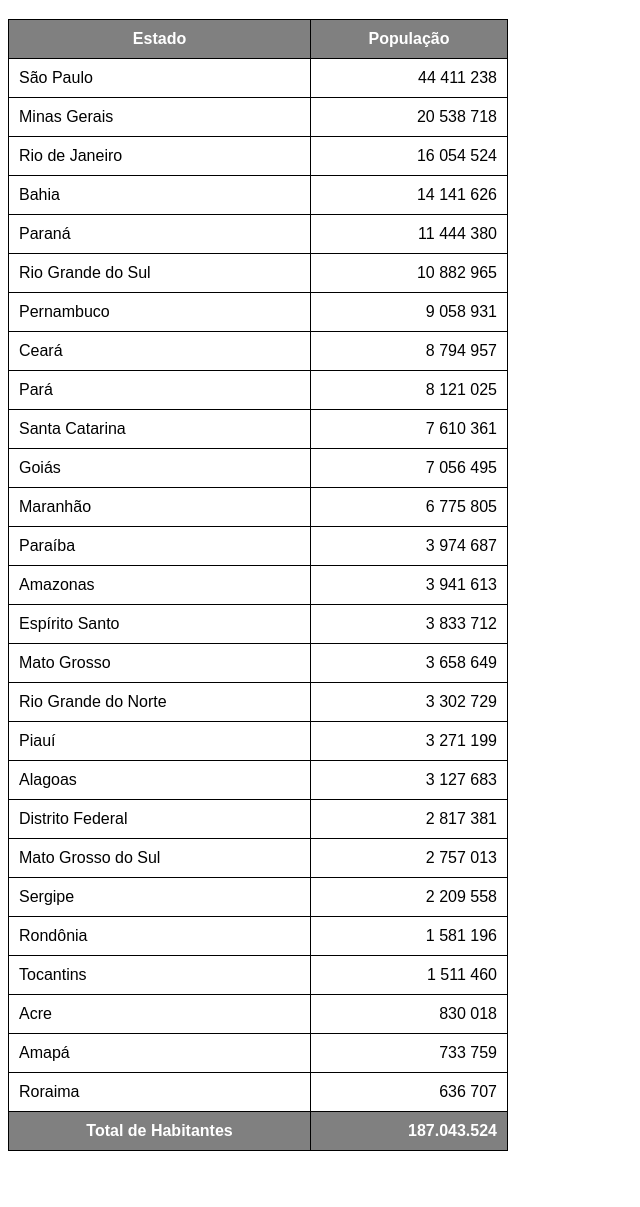
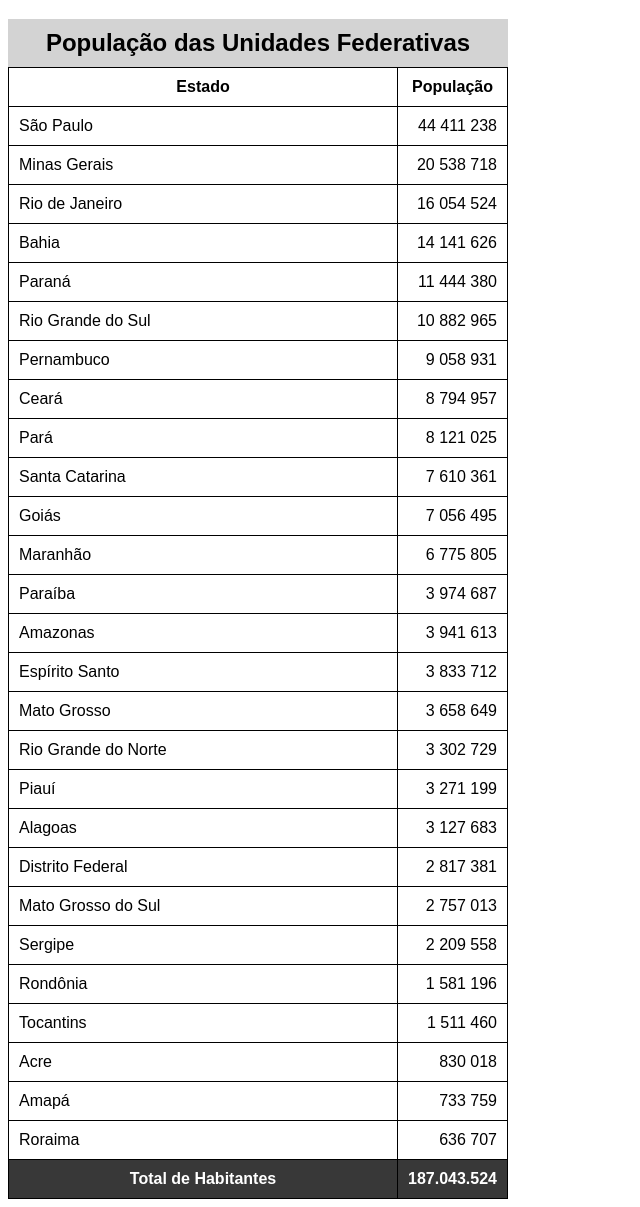
Before and after one commit to frontdevvictor/html-css, a plain HTML site: page exercícios/ex023/tabela002.html in a window 1280 px wide. Shown: the part 61-1268 px from the top of the page, without its empty margins (0-640 px from the left). Before the commit the page ends 1220 px from the top, so only its background shows below. Drawn offline with Linux system fonts and the light colour scheme.

Commit message:
Update tabela002.html

```diff
--- a/exercícios/ex023/tabela002.html
+++ b/exercícios/ex023/tabela002.html
@@ -18,11 +18,18 @@
             border: 1px solid black;
             padding:10px;
         }
+        caption{
+            font-size: 1.5em;
+            font-weight: bold;
+            padding: 10px;
+            background-color: lightgray;
+        }
 
         thead, tfoot{
-            background-color: gray;
+            background-color: #383838;
             color: white;
         }
+
         td.num{
             text-align: right;
         }
@@ -33,6 +40,7 @@
     <!--
         ANATOMIA PARA TABELAS GRANDES
         TABLE
+            CAPTION
             THEAD
                 TR,TD, TH
             TBODY
@@ -42,18 +50,13 @@
     -->
     <table>
         <thead>
+            <caption>População das Unidades Federativas</caption>
             <tr>
-                <th>Estado</th>
-                <th>População</th>
+                <th scope="col">Estado</th>
+                <th scope="col" style="width: 50px;">População</th>
             </tr>
         </thead>
-        <tfoot>
-            <tr>
-                <th>Total de Habitantes</th>
-                <td class="num
-                "><strong>187.043.524</strong></td>
-            </tr>
-        </tfoot>
+
         <tbody>
             <tr>
                 <td>São Paulo</td>
@@ -161,10 +164,15 @@
             </tr>
             <tr>
                 <td>Roraima</td>
-                <td class="num">636 707	</td>
+                <td class="num">636 707</td>
             </tr>
         </tbody>
-
+        <tfoot>
+            <tr>
+                <th scope="row">Total de Habitantes</th>
+                <td class="num"><strong>187.043.524</strong></td>
+            </tr>
+        </tfoot>
     </table>
 </body>
 </html>
```
